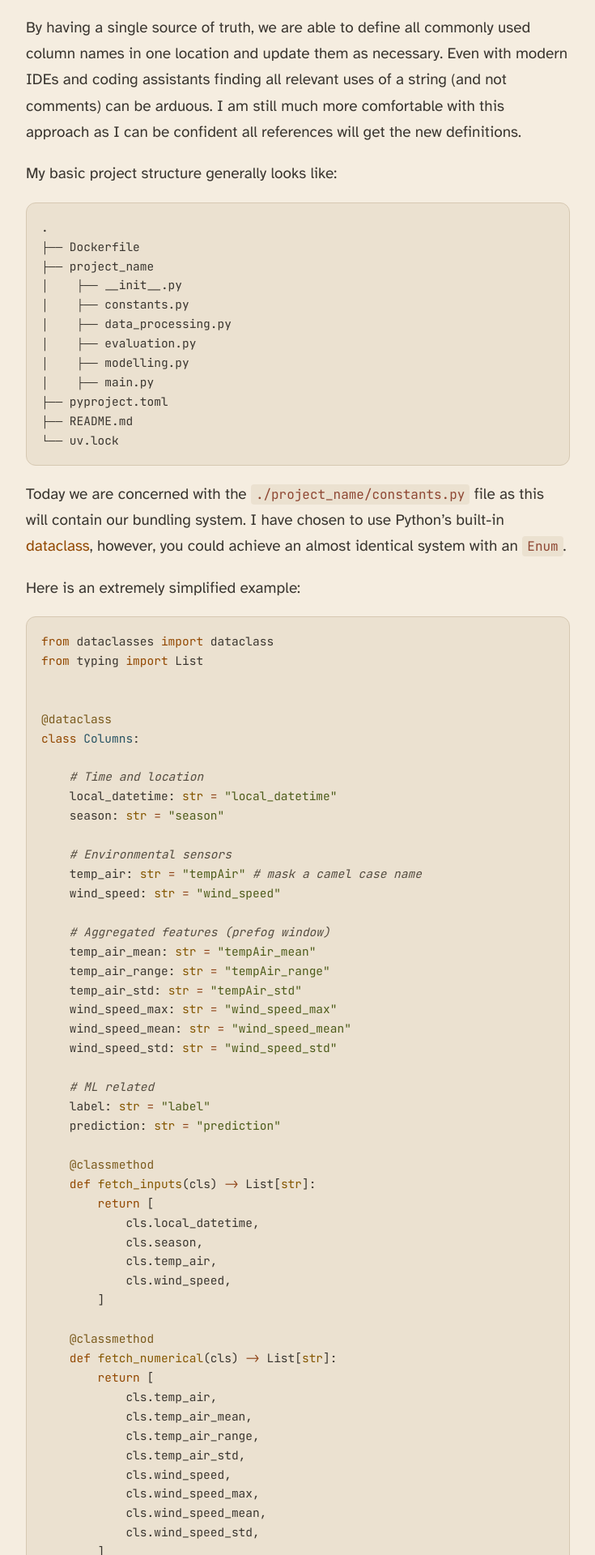
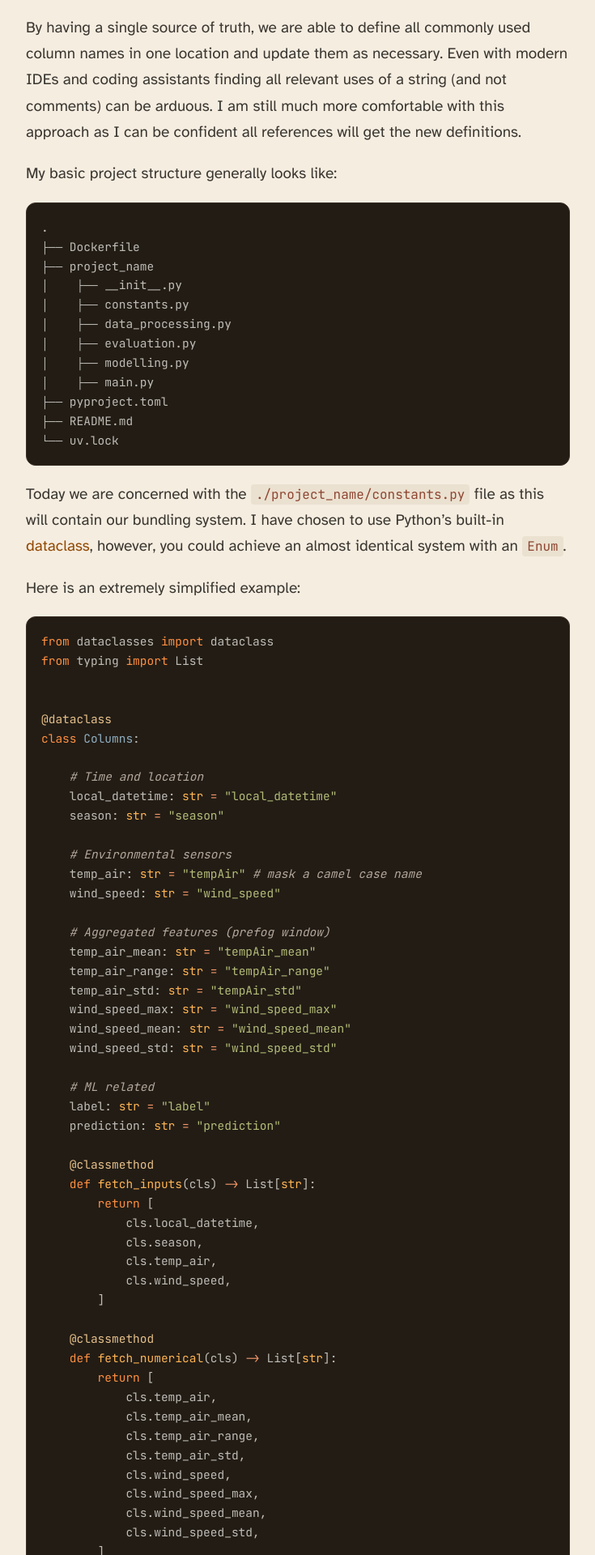
Before and after one commit to Graphight/Graphight.github.io, a Jekyll site: the page built from articles/2025-12-10_BundleYourColumnNames.md, in a window 1280 px wide. Shown: the part 1040-2960 px from the top of the page at 81% size, without its empty margins (272-1007 px from the left). Built offline with Jekyll 4.4.1, drawn with Linux system fonts in a browser that asks for light colours.

Commit message:
site.scss: keep code blocks dark in light mode

```diff
--- a/_sass/_syntax.scss
+++ b/_sass/_syntax.scss
@@ -1,3 +1,5 @@
+div.highlighter-rouge { @include dark; }
+
 // Rouge token classes mapped onto Warm Burnout's syntax roles.
 .highlight {
   .k, .kd, .kn, .kp, .kr, .kv, .ow { color: var(--kw); }
```
